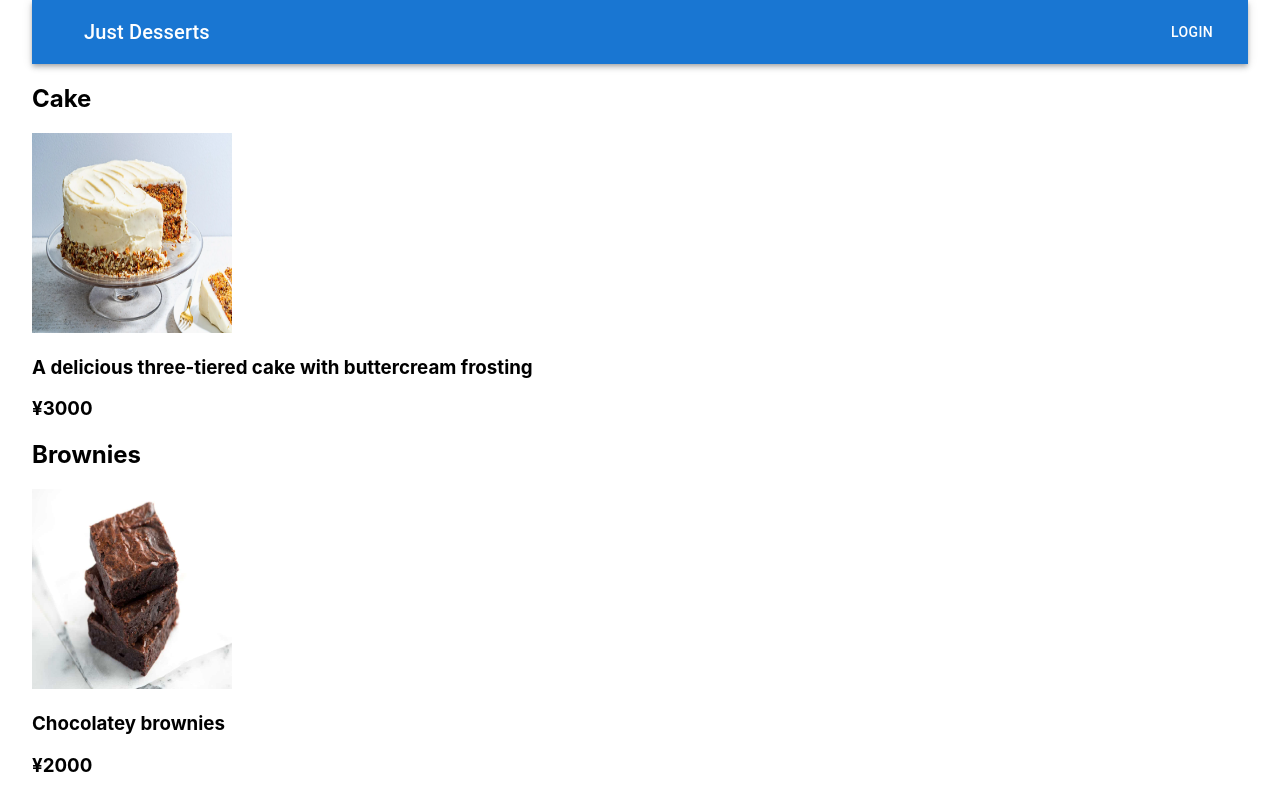
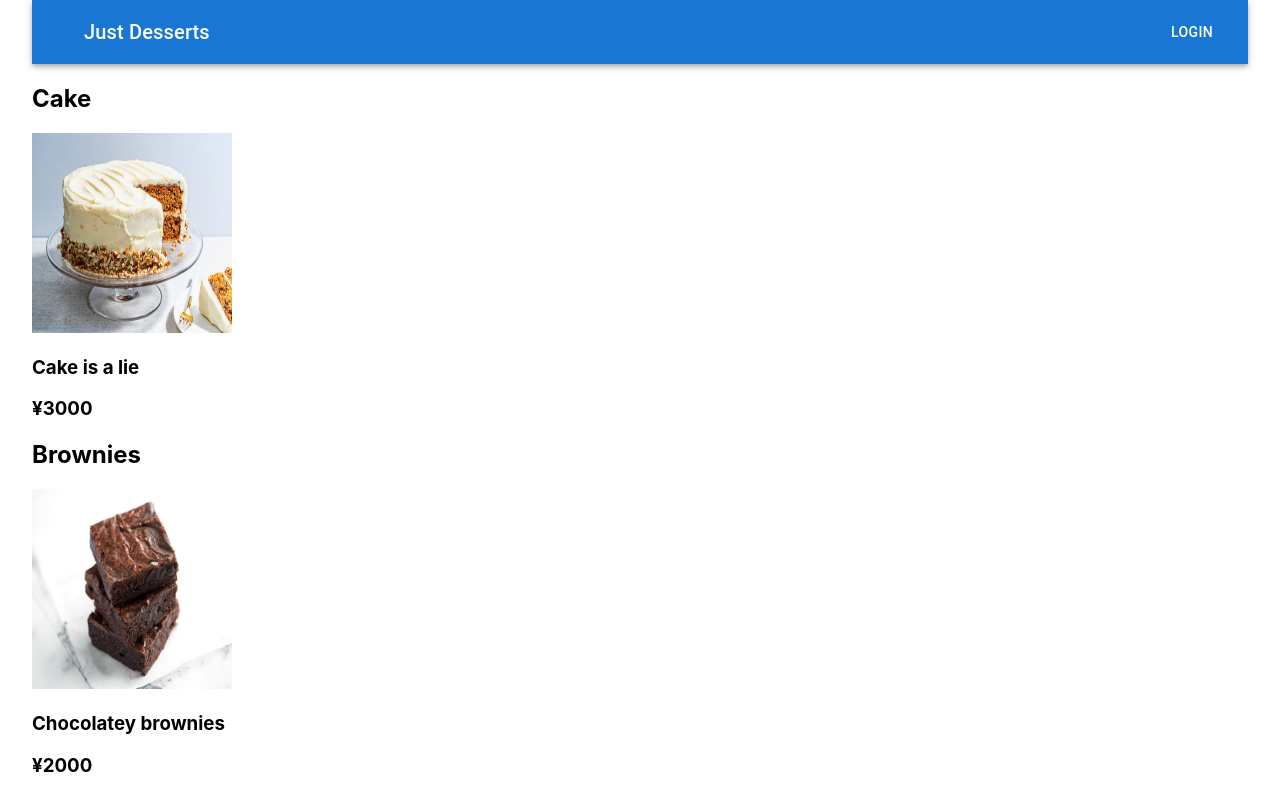
Before and after one commit to juliwithoutthee/justdessertsFE, a Next.js app: page / in a window 1280 px wide. Shown: the top 798 px of the page. Built offline with nearby package versions, Linux system fonts and the light colour scheme.

Commit message:
Updates test data

```diff
--- a/components/AllProducts.tsx
+++ b/components/AllProducts.tsx
@@ -5,7 +5,7 @@ export default function AllProducts() {
     const testData = [
         {
             productName: "Cake",
-            description: "A delicious three-tiered cake with buttercream frosting",
+            description: "Cake is a lie",
             price: 3000,
             quantity: 0,
             image: "/images/CarrotCake.webp",
@@ -28,10 +28,10 @@ export default function AllProducts() {
 
     return (
         <>
-            <div>
+            <div className="items">
                 {testData.map((el: any) => {
                     return (
-                        <div className="item">
+                        <div>
                             <h2>{el.productName}</h2>
                             <Image
                                 height={200}
```
